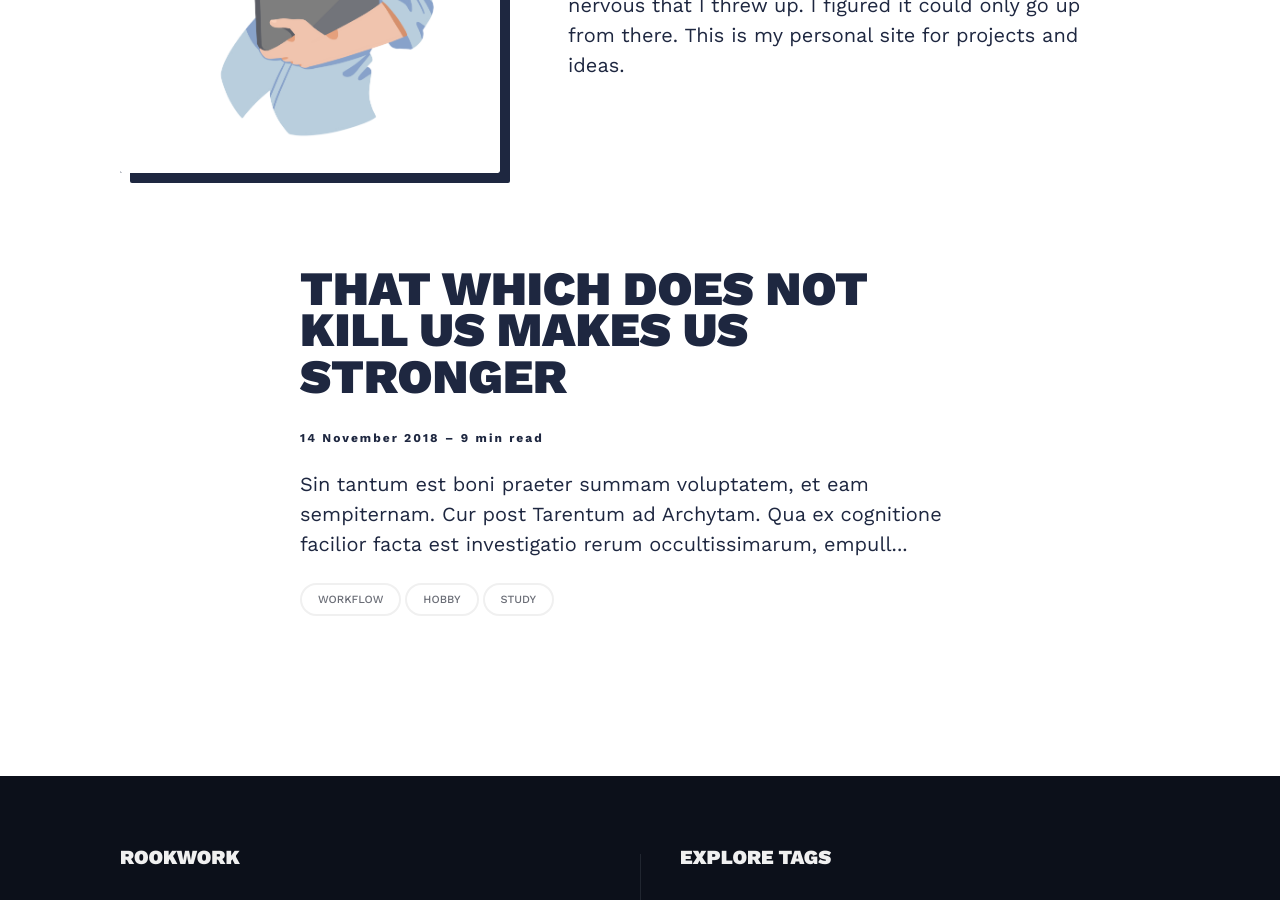
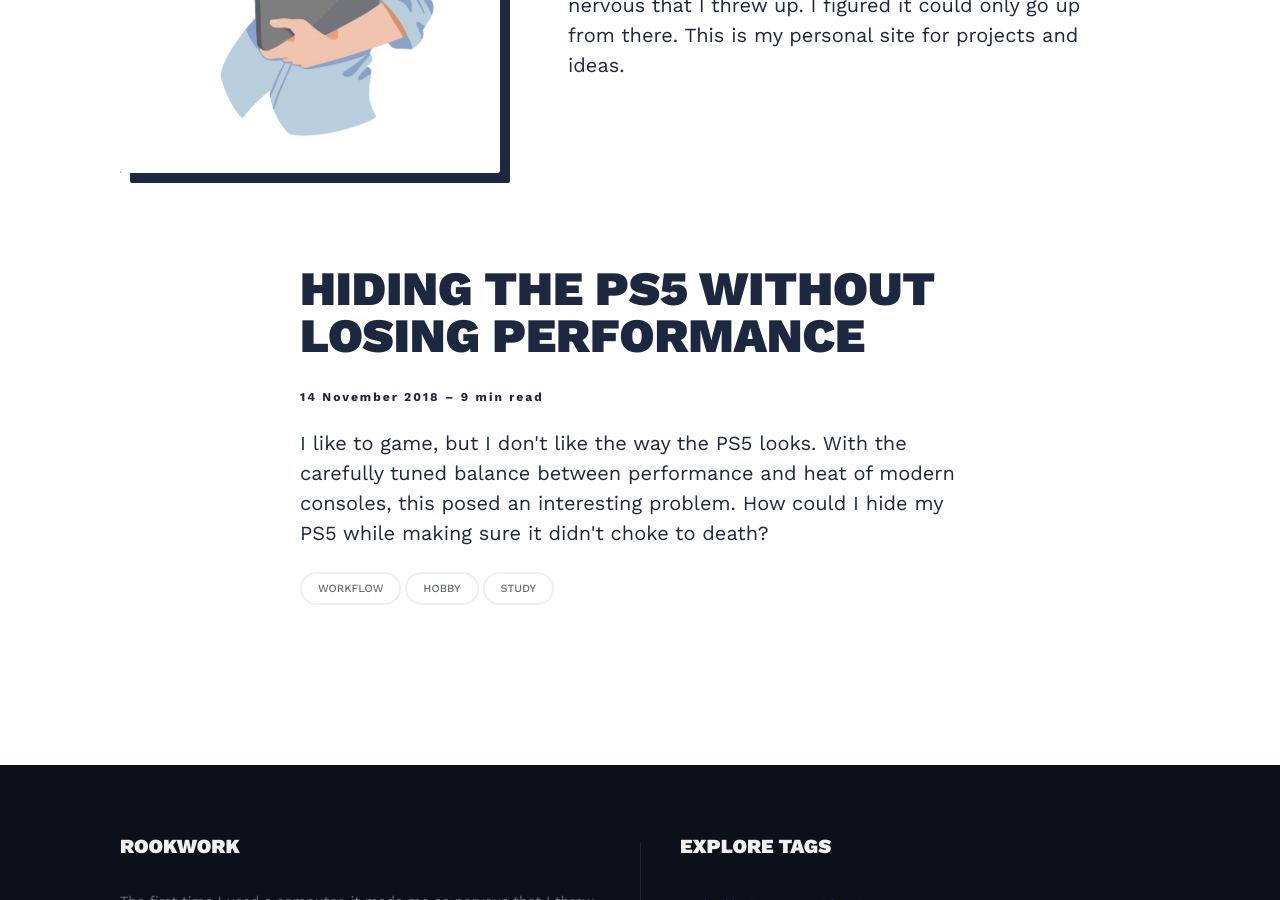
Before and after one commit to Rookwork/rookwork.github.io, a Jekyll site: the page built from index.html, in a window 1280 px wide and 900 px high, scrolled down 457 px. Built offline with Jekyll 4.4.1, drawn with Linux system fonts in a browser that asks for light colours; nearby versions of some CDN libraries; the list of posts is cut into pages by our own code.

Commit message:
Image test

```diff
--- a/_posts/2018-11-14-that-which-does-not-kill-us-makes-us-stronger.markdown
+++ b/_posts/2018-11-14-that-which-does-not-kill-us-makes-us-stronger.markdown
@@ -1,22 +1,17 @@
 ---
 layout: post
-title:  That which does not kill us makes us stronger
-description: Sin tantum est boni praeter summam voluptatem, et eam sempiternam. Cur post Tarentum ad Archytam. Qua ex cognitione facilior facta est investigatio rerum occultissimarum, empull...
+title:  Hiding the PS5 without losing performance
+description: I like to game, but I don't like the way the PS5 looks. With the carefully tuned balance between performance and heat of modern consoles, this posed an interesting problem. How could I hide my PS5 while making sure it didn't choke to death?
 date:   2018-11-14 15:01:35 +0300
-image:  '/images/02.jpg'
+image:  '/images/hiding-a-ps5/final-product.jpg'
 tags:   [workflow, hobby, study]
 ---
-# Hiding the PS5 without losing performance
 
 I'm a bit of a gamer. Obviously, I spend my time doing a lots of things, but relaxing with a good game is one of my favorite hobbies. I don't have any horse in the race as far as Xbox vs. Playstation goes, but I tend to prefer Playstation simply because it has more exclusive titles I'm interested in. Exclusive titles at all are arbitrary and frankly annoying, but it is what it is.
 
 When the PS5 was first announced, I hated how it looked. To be fair, I do admire the idea of making a game console an interesting piece of design. Funnily, I think this was Microsoft's intention with the Xbox 360 many years ago, but they have since moved on to big black boxes while Sony dove into the deep end of unique character with the PS5. I think the design of the PS5 could be very appealing to many people, but it's not for me.
 
 With the carefully tuned balance between performance and heat of modern consoles, this posed an interesting problem. How could I hide my PS5 while making sure it didn't choke to death?
-
-![There's a PS5 in there](/images/hiding-a-ps5/_final-product.jpg)
-
-{{more}}
 
 ## Making the PS5 look better in my living room
 
```
